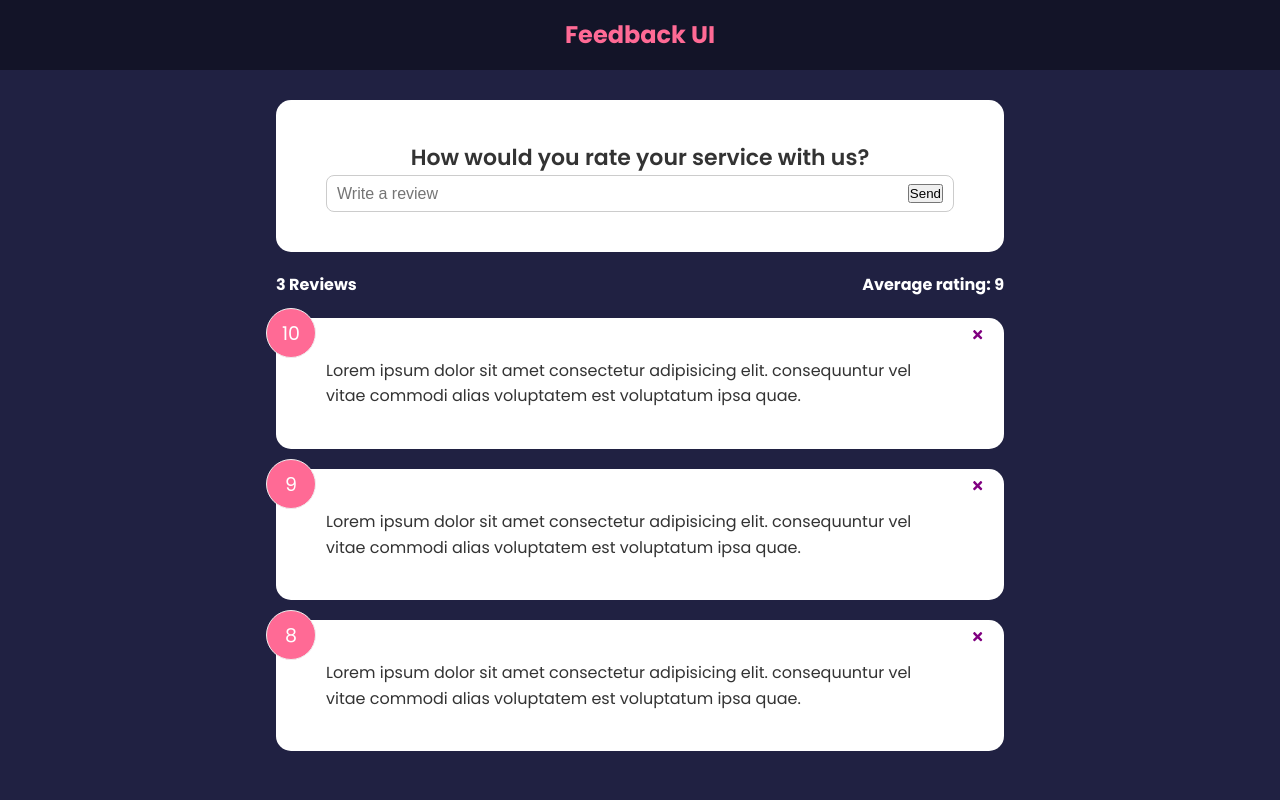
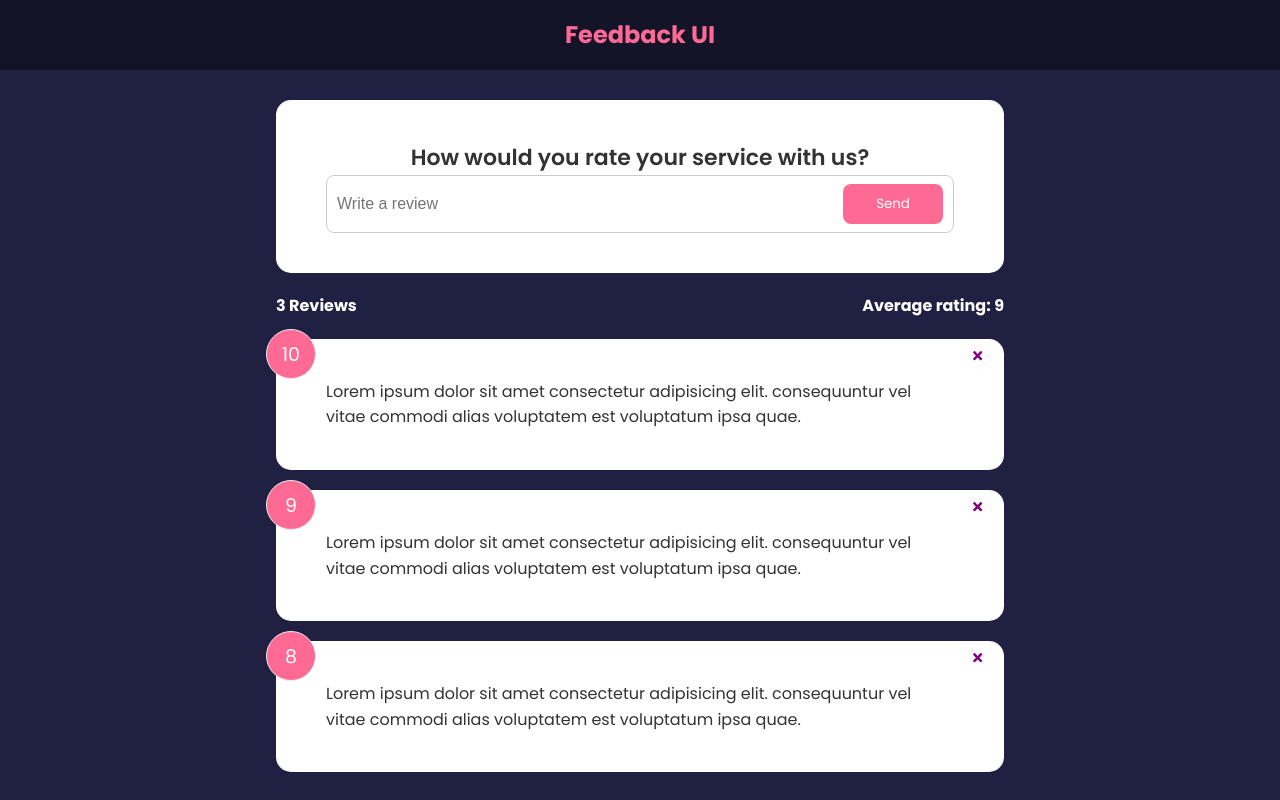
Before and after one commit to 666blessed/feedback-app, a React (Create React App) app: page / in a window 1280 px wide. Built offline with nearby package versions, Linux system fonts and the light colour scheme.

Commit message:
added Button component

```diff
--- a/src/components/FeedbackForm.jsx
+++ b/src/components/FeedbackForm.jsx
@@ -1,6 +1,7 @@
 import React from 'react';
 import Card from './shared/Card';
 import {useState} from 'react';
+import Button from './shared/Button';
 
 function FeedbackForm() {
     const [text, setText] = useState('');
@@ -15,7 +16,7 @@
                 { /* @todo - rating select component */}
                 <div className='input-group'>
                     <input onChange={handleTextChange} type='text' placeholder='Write a review' value={text}/>
-                    <button type='submit'>Send</button>
+                    <Button type='submit' version='secondary'>Send</Button>
                 </div>
             </form>
         </Card>
--- /dev/null
+++ b/src/components/shared/Button.jsx
@@ -0,0 +1,18 @@
+import React from 'react';
+
+function Button({children, version, type, isDisabled}) {
+    return (
+        <button type={type} disabled={isDisabled} className={`btn btn-${version}`}>
+            {children}
+
+        </button>
+    )
+}
+
+Button.defaultProps = {
+    version: 'primary',
+    type: 'button',
+    isDisabled: false
+}
+
+export default Button
--- a/src/index.css
+++ b/src/index.css
@@ -153,6 +153,7 @@
     width: 100px;
     height: 40px;
     cursor: pointer;
+    font-family: 'Poppins', sans-serif;
 }
 
 .btn-primary {
```
